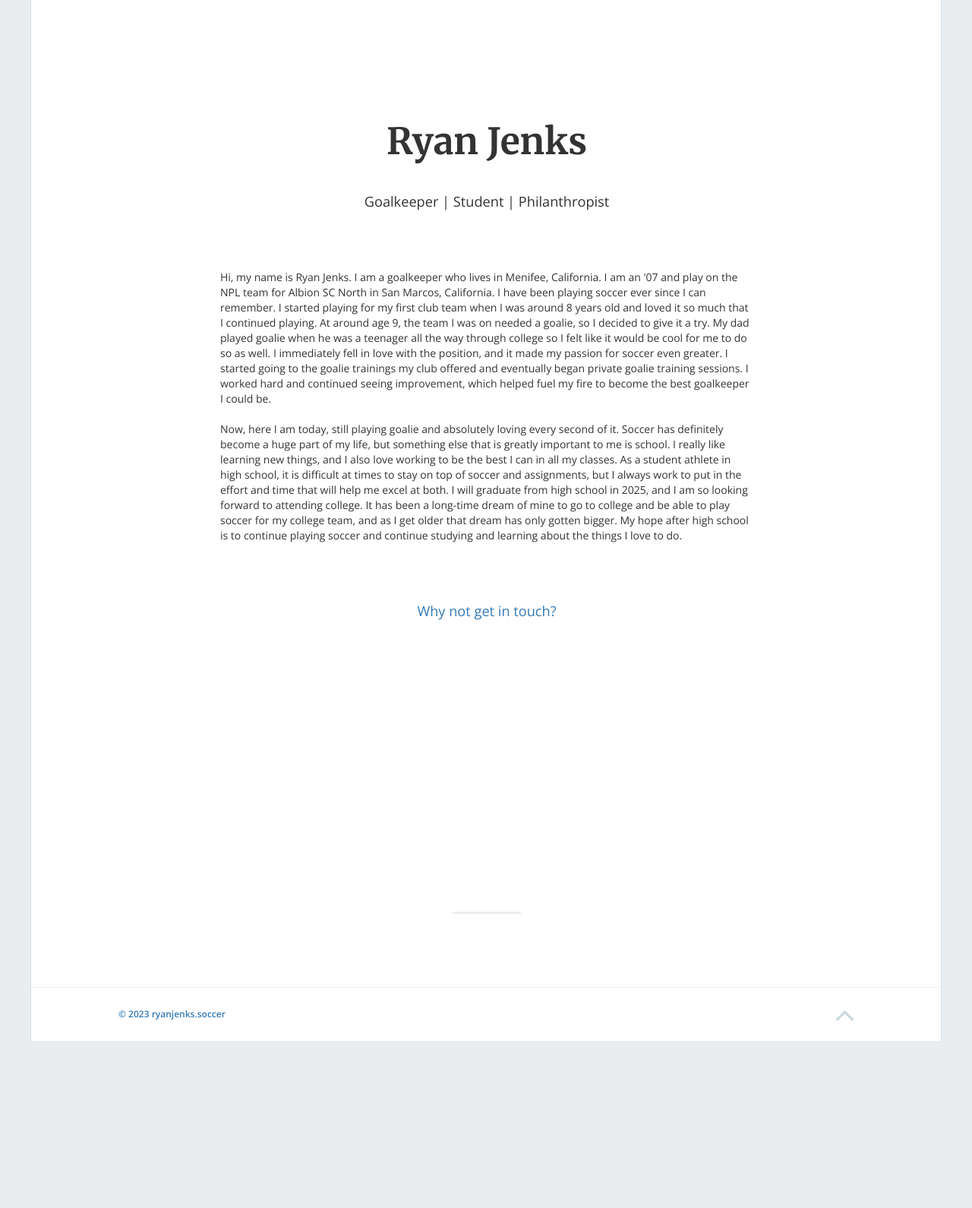
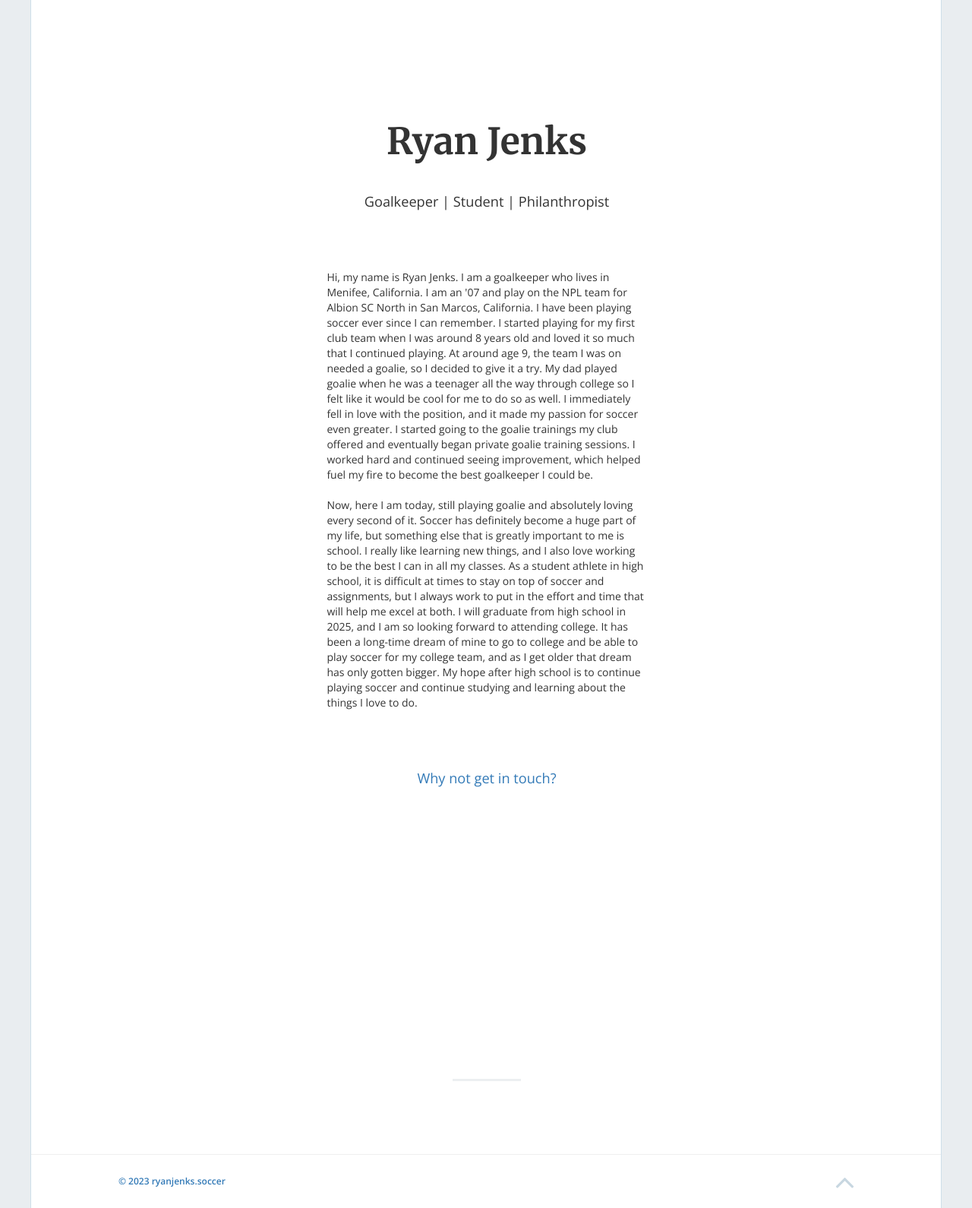
Before and after one commit to jamigibbs/phantom, a Jekyll site: the page built from index.html, in a window 1280 px wide. Shown: the whole page at 76% size. Built offline with Jekyll 4.4.1, drawn with Linux system fonts in a browser that asks for light colours; nearby versions of some CDN libraries; before the commit the page ends 1370 px from its top, so only the background shows below that.

Commit message:
Update about.html

```diff
--- a/_includes/about.html
+++ b/_includes/about.html
@@ -1,4 +1,4 @@
-<div align="left">Hi, my name is Ryan Jenks. I am a goalkeeper who lives in Menifee, California. I am an '07 and play on the NPL team for Albion SC North in San Marcos, California. I have been playing soccer ever since I can remember. I started playing for my first club team when I was around 8 years old and loved it so much that I continued playing. At around age 9, the team I was on needed a goalie, so I decided to give it a try. My dad played goalie when he was a teenager all the way through college so I felt like it would be cool for me to do so as well. I immediately fell in love with the position, and it made my passion for soccer even greater. I started going to the goalie trainings my club offered and eventually began private goalie training sessions. I worked hard and continued seeing improvement, which helped fuel my fire to become the best goalkeeper I could be.
+<div align="left" class="hero-content">Hi, my name is Ryan Jenks. I am a goalkeeper who lives in Menifee, California. I am an '07 and play on the NPL team for Albion SC North in San Marcos, California. I have been playing soccer ever since I can remember. I started playing for my first club team when I was around 8 years old and loved it so much that I continued playing. At around age 9, the team I was on needed a goalie, so I decided to give it a try. My dad played goalie when he was a teenager all the way through college so I felt like it would be cool for me to do so as well. I immediately fell in love with the position, and it made my passion for soccer even greater. I started going to the goalie trainings my club offered and eventually began private goalie training sessions. I worked hard and continued seeing improvement, which helped fuel my fire to become the best goalkeeper I could be.
 <br><br>
 Now, here I am today, still playing goalie and absolutely loving every second of it. Soccer has definitely become a huge part of my life, but something else that is greatly important to me is school. I really like learning new things, and I also love working to be the best I can in all my classes. As a student athlete in high school, it is difficult at times to stay on top of soccer and assignments, but I always work to put in the effort and time that will help me excel at both. I will graduate from high school in 2025, and I am so looking forward to attending college.  It has been a long-time dream of mine to go to college and be able to play soccer for my college team, and as I get older that dream has only gotten bigger. My hope after high school is to continue playing soccer and continue studying and learning about the things I love to do.
 </div>
```
